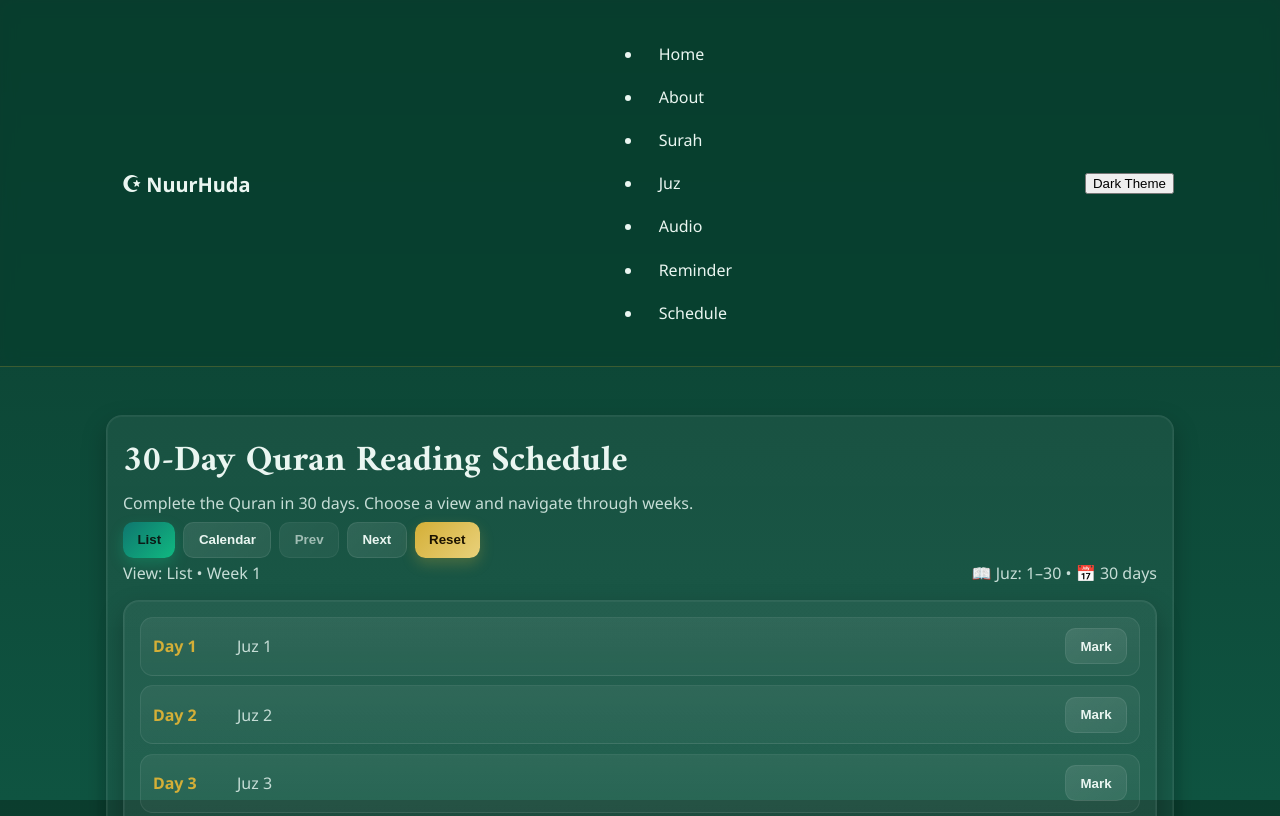
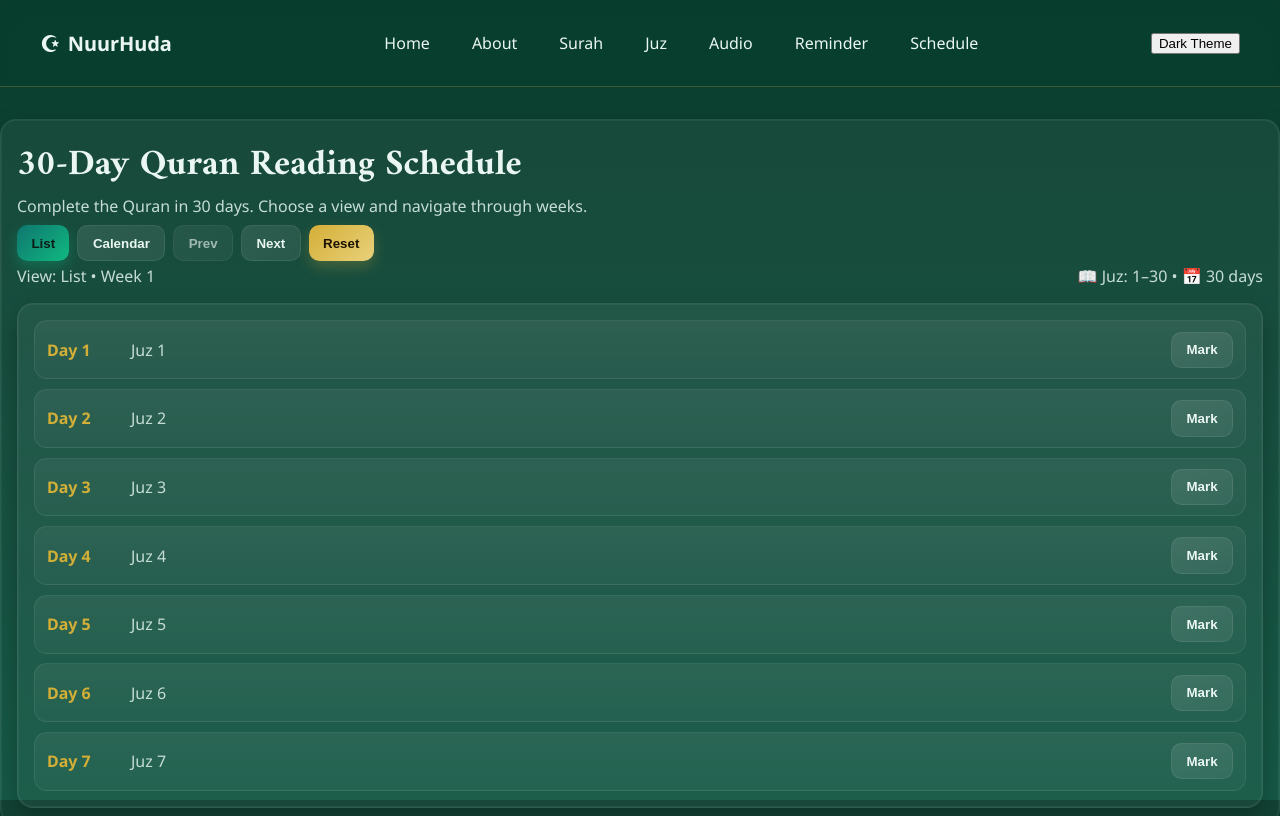
Before and after one commit to rayaanrazia9-coder/NuurHuda_Quran_Web, a plain HTML site: page schedule.html in a window 1280 px wide. Shown: the top 816 px of the page. Drawn offline with Linux system fonts and the light colour scheme.

Commit message:
Update schedule.css

```diff
--- a/schedule.css
+++ b/schedule.css
@@ -22,12 +22,6 @@ body{
   color:var(--text);
 }
 
-.container{
-  max-width:1100px;
-  padding:1rem;
-  margin:0 auto;
-}
-
 header{
   position:sticky;
   top:0;
@@ -36,6 +30,21 @@ header{
   background:rgba(11,61,46,.7);
   border-bottom:1px solid rgba(212,175,55,.25);
 }
+.container.nav{
+display:flex;
+justify-content:space-between;
+align-items:center;
+max-width:1200px;
+margin:auto;
+}
+
+.nav {
+  display: flex;
+  align-items: center;
+  justify-content: space-between;
+  padding: 16px 0;
+}
+
 .brand{
 display:flex;
 align-items:center;
@@ -50,28 +59,35 @@ font-size:20px;
 font-size:22px;
 }
 
-.nav{
-  display:flex;
-  align-items:center;
-  justify-content:space-between;
-  gap:1rem;
+nav ul {
+  list-style: none;
+  display: flex;
+  gap: 14px;
 }
-.nav-links{
-  display:flex;
-  gap:.75rem;
-  flex-wrap:wrap;
+
+nav a {
+  color: var(--white);
+  text-decoration: none;
+  padding: 10px 14px;
+  border-radius: 8px;
+  transition: all 0.2s ease;
 }
-.nav a{
-  display:inline-block;
-  padding:.6rem .9rem;
-  border-radius:.6rem;
-  color:var(--text);
-  text-decoration:none;
-  transition:all .2s ease;
-  border:1px solid transparent;
+
+nav a:hover, nav a.active {
+  color: #0e0f10;
+  background: linear-gradient(180deg, #d4af37, #b88f1d);
+  box-shadow: 0 10px 30px rgba(0, 0, 0, 0.25);
 }
-.nav a:hover{background:rgba(255,255,255,.06);border-color:rgba(255,255,255,.08)}
-.nav a.active{background:linear-gradient(135deg,var(--primary-2),var(--primary)); color:#0b1b16}
+
+nav a:hover{
+color: #d4af37;
+}
+
+nav a:hover, nav a.active {
+  color: #0e0f10;
+  background: linear-gradient(180deg, #d4af37, #b88f1d);
+  box-shadow: 0 10px 30px rgba(0, 0, 0, 0.25);
+}
 
 .hero{
   padding:2rem 0 1.25rem;
```
